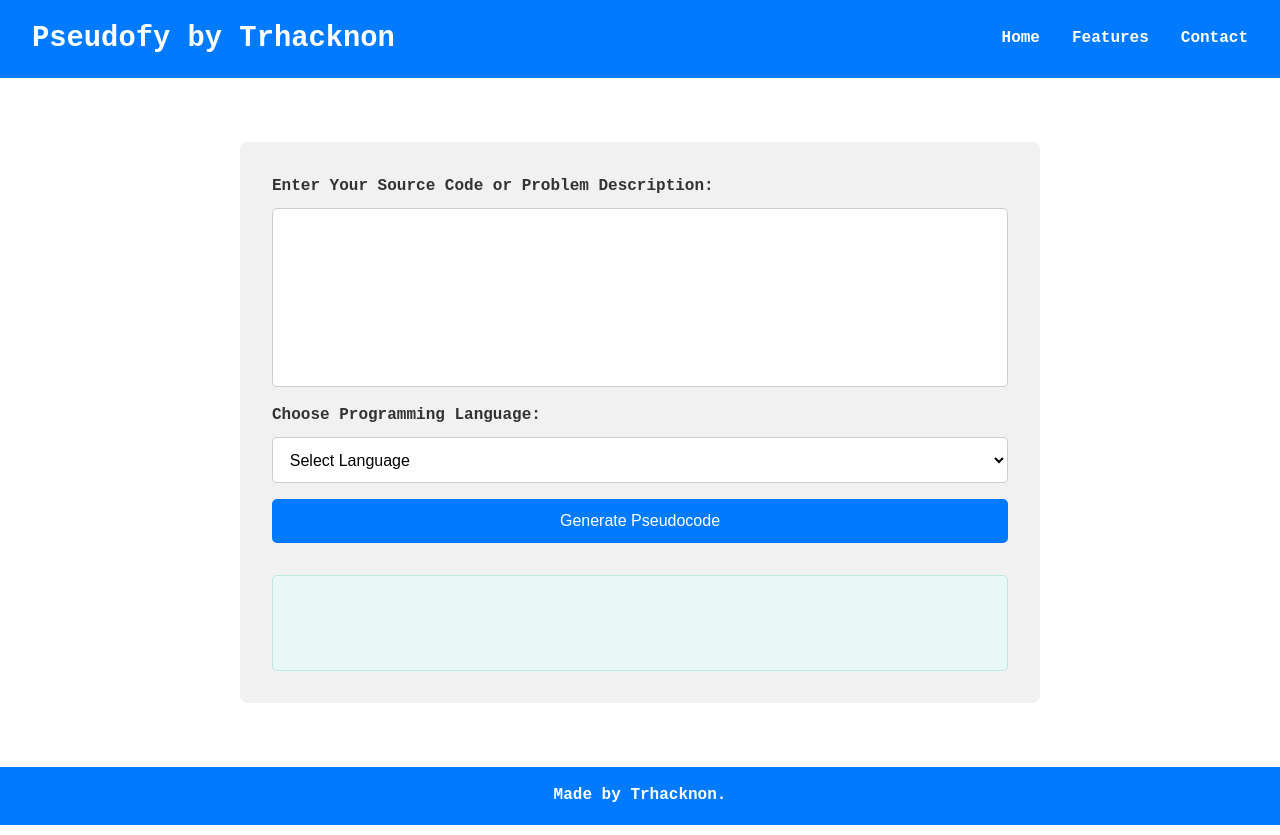
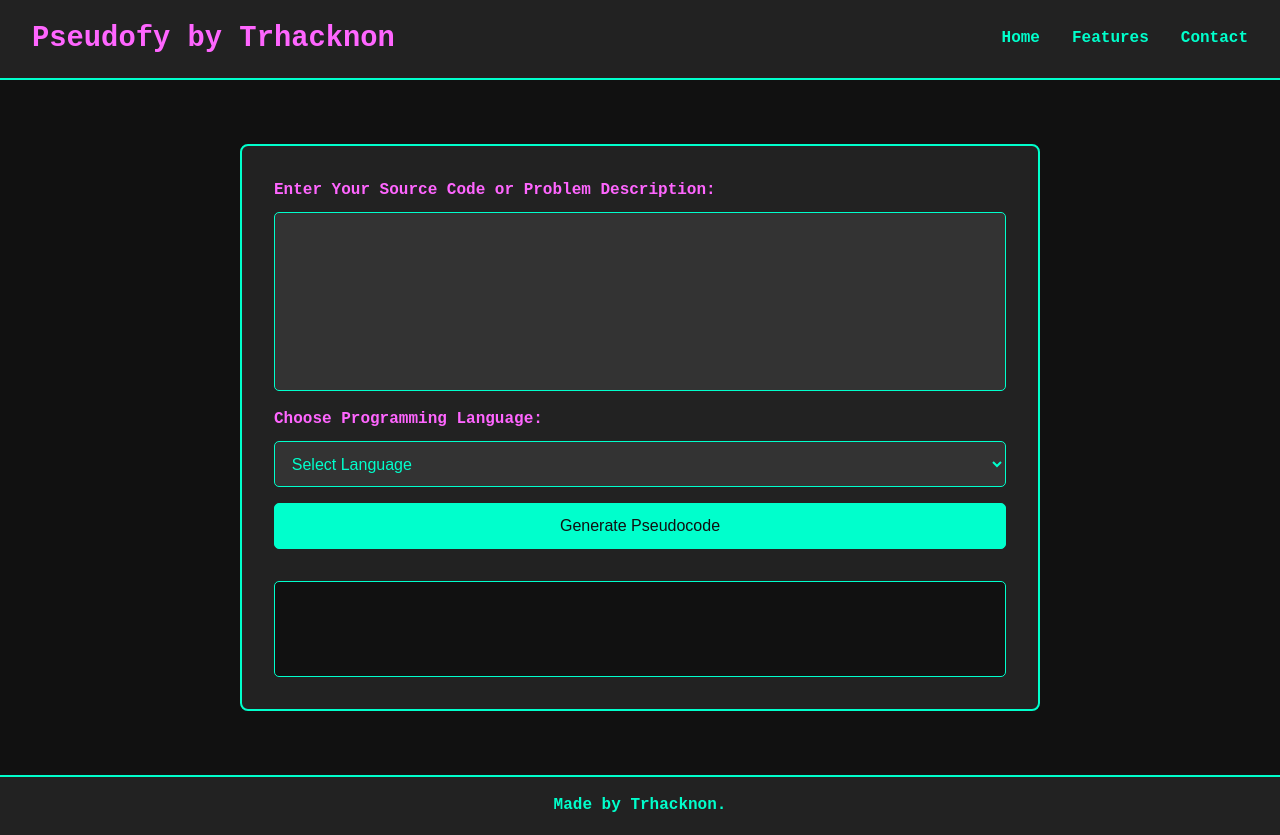
Before and after one commit to tucommenceapousser/Pseudofy, a Python web app: template app/templates/index.html in a window 1280 px wide. Run offline with Jinja, Linux system fonts and the light colour scheme; the template is opened without the code that fills it, so the values that code supplies are empty.

Commit message:
Update styles.css

```diff
--- a/app/static/css/styles.css
+++ b/app/static/css/styles.css
@@ -6,8 +6,8 @@
 
 body {
     font-family: 'Courier New', monospace;
-    background-color: #f9f9f9;
-    color: #333;
+    background-color: #111; /* Fond sombre */
+    color: #00ffcc; /* Texte fluo doux */
     font-weight: bold;
     line-height: 1.6;
     max-height: max-content;
@@ -23,13 +23,15 @@ a {
     justify-content: space-between;
     align-items: center;
     padding: 1rem 2rem;
-    background-color: #007bff;
-    color: white;
+    background-color: #222; /* Fond sombre */
+    color: #00ffcc;
     flex-wrap: wrap;
+    border-bottom: 2px solid #00ffcc;
 }
 
 .logo {
     font-size: 1.8rem;
+    color: #ff66ff; /* Logo fluo violet */
 }
 
 .nav-links {
@@ -40,26 +42,28 @@ a {
 
 .nav-links a {
     transition: color 0.3s ease;
-    color: white;
+    color: #00ffcc;
 }
 
 .nav-links a:hover {
-    color: #ffce00;
+    color: #ff66ff; /* Effet survol fluo */
 }
 
 .form-section {
-    background-color: #fff;
+    background-color: #111;
     padding: 4rem 2rem;
     display: flex;
     justify-content: center;
 }
 
 .form-container {
-    background-color: #f1f1f1;
+    background-color: #222; /* Conteneur sombre */
     padding: 2rem;
     border-radius: 8px;
+    border: 2px solid #00ffcc; /* Bordure fluo */
     max-width: 800px;
     width: 100%;
+    color: #e6e6e6;
 }
 
 form {
@@ -69,40 +73,46 @@ form {
 
 label {
     margin-bottom: 0.5rem;
+    color: #ff66ff; /* Labels en violet fluo */
 }
 
 textarea, select, button {
     border-radius: 5px;
     padding: 0.8rem;
-    border: none;
+    background-color: #333; /* Fond sombre pour les inputs */
+    border: 1px solid #00ffcc;
+    color: #00ffcc;
     font-size: 1rem;
     margin-bottom: 1rem;
 }
 
 textarea {
-    border: 1px solid #ccc;
+    border: 1px solid #00ffcc;
     resize: none;
 }
 
 select {
-    background-color: #fff;
-    border: 1px solid #ccc;
+    background-color: #333;
+    border: 1px solid #00ffcc;
+    color: #00ffcc;
 }
 
 button.submit-btn {
-    background-color: #007bff;
-    color: white;
+    background-color: #00ffcc;
+    color: #111;
     cursor: pointer;
-    transition: background-color 0.3s ease;
+    transition: background-color 0.3s ease, color 0.3s ease;
 }
 
 button.submit-btn:hover {
-    background-color: #0056b3;
+    background-color: #ff66ff; /* Effet survol violet */
+    color: #111;
 }
 
 .result {
-    border: 1px solid #bceae3;
-    background-color: #e9f7f6;
+    border: 1px solid #00ffcc;
+    background-color: #111;
+    color: #00ffcc;
     font-family: monospace;
     max-height: 300px;
     margin-top: 1rem;
@@ -116,14 +126,15 @@ button.submit-btn:hover {
 .loading {
     text-align: center;
     margin-top: 20px;
+    color: #00ffcc;
 }
 
 .spinner {
-    border: 4px solid rgba(0, 0, 0, 0.1);
+    border: 4px solid rgba(255, 255, 255, 0.1);
     width: 36px;
     height: 36px;
     border-radius: 50%;
-    border-left-color: #007bff;
+    border-left-color: #00ffcc;
     animation: spin 1s ease infinite;
     margin: 0 auto;
 }
@@ -138,13 +149,14 @@ button.submit-btn:hover {
 }
 
 footer {
-    background-color: #007bff;
-    color: white;
+    background-color: #222;
+    color: #00ffcc;
     text-align: center;
     padding: 1rem 0;
     position: relative;
     bottom: 0;
     width: 100%;
+    border-top: 2px solid #00ffcc;
 }
 
 @media (max-width: 768px) {
@@ -188,16 +200,16 @@ footer {
 }
 
 ::-webkit-scrollbar-track {
-    background: #f1f1f1;
+    background: #222;
     border-radius: 10px;
 }
 
 ::-webkit-scrollbar-thumb {
-    background-color: #007bff;
+    background-color: #00ffcc;
     border-radius: 10px;
-    border: 3px solid #f1f1f1;
+    border: 3px solid #222;
 }
 
 ::-webkit-scrollbar-thumb:hover {
-    background-color: #0056b3;
+    background-color: #ff66ff;
 }
```
